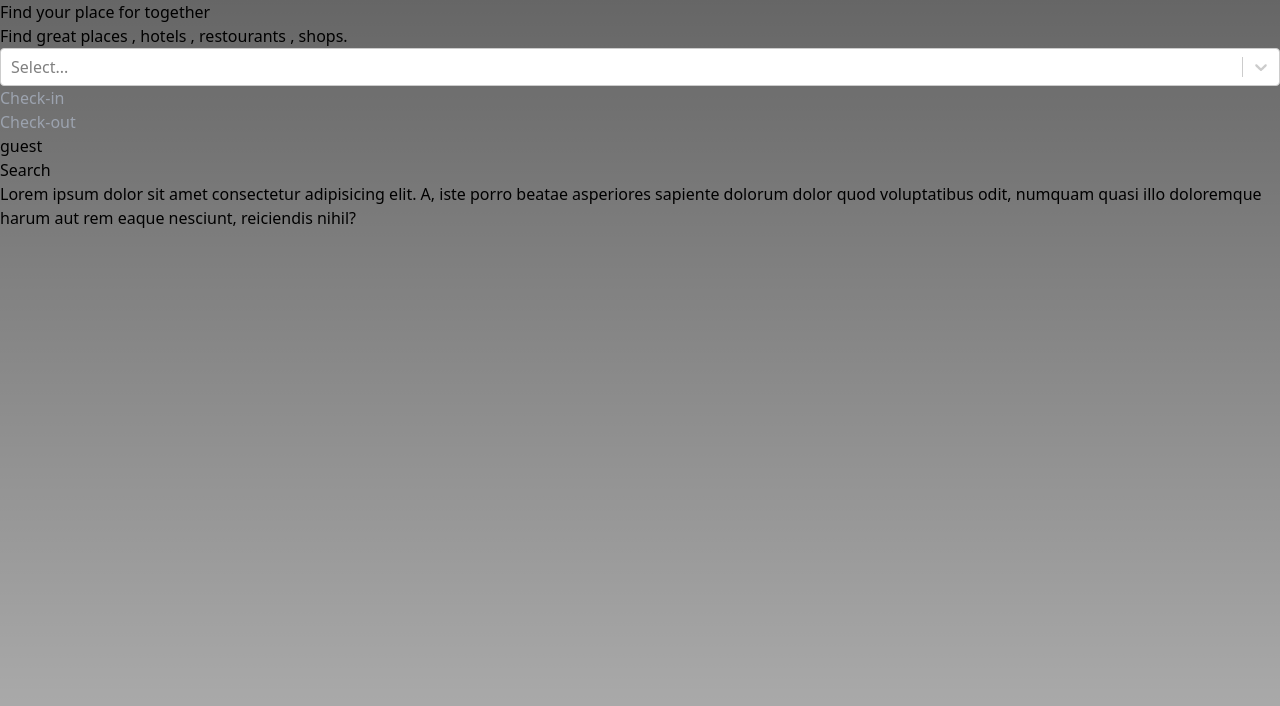
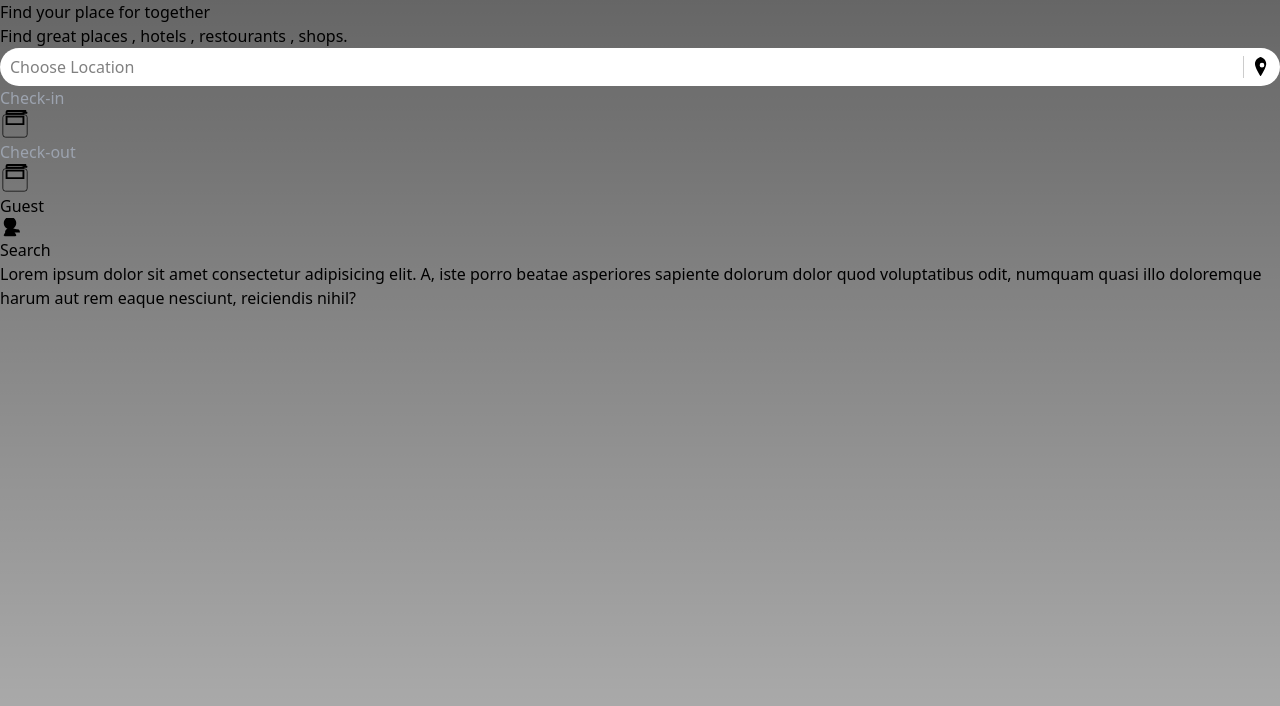
Before and after one commit to Ebubeuzor/Shrbo, a React (Vite) app: page / in a window 1280 px wide. Shown: the top 706 px of the page. Built offline with nearby package versions, Linux system fonts and the light colour scheme.

Commit message:
done with the modal

```diff
--- a/src/App.css
+++ b/src/App.css
@@ -16,11 +16,90 @@
 
 input{
     width: 100%;
-    color: white;
+    color: black;
     background: none;
+    outline: none !important;
 }
 
 input::placeholder {
     color: white;
 
   }
+
+  .css-1xc3v61-indicatorContainer .css-tj5bde-Svg {
+    background-image: url('./assets/location-sign-svgrepo-com.svg') !important; /* Replace with your SVG file path */
+    width: 20px; /* Adjust to match the SVG's width */
+    height: 20px; /* Adjust to match the SVG's height */
+    fill: red;
+    content: "";
+
+  }
+
+  .custom-icon::before {
+    content: "";
+    display: inline-block;
+    width: 20px;
+    height: 20px;
+    background-size: cover;
+    fill: red;
+
+  }
+
+ .css-13cymwt-control{
+    border-radius: 50px !important;
+    border: none;
+    border-style: none !important;
+  }
+
+
+  .react-datepicker {
+    font-family: Arial, sans-serif;
+    background-color: white;
+    border: 1px solid #ccc;
+    padding: 10px;
+    box-shadow: 0px 2px 4px rgba(0, 0, 0, 0.1);
+    display: inline-block;
+  }
+
+  .react-datepicker__month-container {
+    display: flex;
+    flex-direction: column;
+  }
+
+  .react-datepicker__current-month {
+    font-size: 18px;
+    font-weight: bold;
+    margin-bottom: 10px;
+  }
+
+  .react-datepicker__day {
+    display: inline-block;
+    width: 30px;
+    height: 30px;
+    line-height: 30px;
+    text-align: center;
+    margin: 2px;
+    cursor: pointer;
+    border-radius: 50%;
+  }
+
+  .react-datepicker__day--disabled {
+    color: #ccc;
+    cursor: not-allowed;
+  }
+
+  .react-datepicker__day--today {
+    background-color: #f0f0f0;
+  }
+
+  .react-datepicker__day--keyboard-selected {
+    background-color: #87CEEB;
+    color: white;
+  }
+  .react-datepicker__navigation{
+    top: 40px;
+  }
+
+  .ant-modal-footer{
+    display: none;
+  }
--- a/src/Component/SearchLocation.jsx
+++ b/src/Component/SearchLocation.jsx
@@ -1,44 +1,135 @@
 import React, { useState } from "react";
-import Select from "react-select";
+import Select, { components } from "react-select"; // Import components from react-select
 import { Modal, Button } from "antd";
+import { Link } from "react-router-dom";
 import DatePicker from "react-datepicker"; // Import DatePicker
 import "react-datepicker/dist/react-datepicker.css"; // Import DatePicker styles
 
 const options = [
-  { value: "chocolate", label: "Chocolate" },
-  { value: "strawberry", label: "Strawberry" },
-  { value: "vanilla", label: "Vanilla" },
+  { value: "Lekki", label: "Lekki" },
+  { value: "Victoria Island", label: "Victoria Island" },
+  { value: "Satellite town", label: "Satellite town" },
 ];
 
-function GuestModal({ visible, onCancel, onOk, adults }) {
+function GuestModal({
+  visible,
+  onCancel,
+  onOk,
+  adults,
+  children,
+  pets,
+  infants,
+}) {
   const [adultCount, setAdultCount] = useState(adults);
+  const [childCount, setChildCount] = useState(children);
+  const [petCount, setPetCount] = useState(pets);
+  const [infantCount, setInfantCount] = useState(infants);
 
-  const handleDecrease = () => {
-    if (adultCount > 0) {
-      setAdultCount(adultCount - 1);
+  const handleDecrease = (setter, value) => {
+    if (value > 0) {
+      setter(parseInt(value, 10) - 1);
     }
   };
 
-  const handleIncrease = () => {
-    setAdultCount(adultCount + 1);
+  const handleIncrease = (setter, value) => {
+    setter(parseInt(value, 10) + 1);
   };
-
   return (
     <Modal
       title="Select Guests"
       open={visible}
       onCancel={onCancel}
-      onOk={() => onOk(adultCount)}
+      onOk={() => onOk(adultCount, childCount, petCount, infantCount)}
     >
-      <div className="flex items-center space-x-4">
-        <span>Adults:</span>
-        <Button shape="circle" onClick={handleDecrease}>
-          -
-        </Button>
-        <span>{adultCount}</span>
-        <Button shape="circle" onClick={handleIncrease}>
-          +
-        </Button>
+      <div className="flex flex-col space-y-4">
+        <div className="flex items-center justify-between">
+          <div className="flex-col">
+            <span className="text-lg">Adults:</span> <br />
+            <p className="text-gray-400">Ages 13 or above</p>
+          </div>
+          <div className="space-x-2">
+            <Button
+              shape="circle"
+              onClick={() => handleDecrease(setAdultCount, adultCount)}
+            >
+              -
+            </Button>
+            <span>{adultCount}</span>
+            <Button
+              shape="circle"
+              onClick={() => handleIncrease(setAdultCount, adultCount)}
+            >
+              +
+            </Button>
+          </div>
+        </div>
+        <div className="flex items-center justify-between">
+          <div className="flex-col">
+            <span className="text-lg">Children:</span>
+            <p className="text-gray-400">Ages 2–12</p>
+          </div>
+          <div className="space-x-2">
+            <Button
+              shape="circle"
+              onClick={() => handleDecrease(setChildCount, childCount)}
+            >
+              -
+            </Button>
+            <span>{childCount}</span>
+            <Button
+              shape="circle"
+              onClick={() => handleIncrease(setChildCount, childCount)}
+            >
+              +
+            </Button>
+          </div>
+        </div>
+        <div className="flex items-center justify-between">
+          <div className="flex-col">
+            <span className="text-lg">Pets:</span>
+            <p>
+              <Link className="text-gray-400 underline">
+                Bringing a service animal?
+              </Link>
+            </p>
+          </div>
+          <div className="space-x-2">
+            <Button
+              shape="circle"
+              onClick={() => handleDecrease(setPetCount, petCount)}
+            >
+              -
+            </Button>
+            <span>{petCount}</span>
+            <Button
+              shape="circle"
+              onClick={() => handleIncrease(setPetCount, petCount)}
+            >
+              +
+            </Button>
+          </div>
+        </div>
+        <div className="flex items-center justify-between">
+          <div className="flex-col">
+            <span className="text-lg">Infants:</span>
+            <p className="text-gray-400">Under 2</p>
+          </div>
+         <div className="space-x-2">
+         <Button
+            shape="circle"
+            onClick={() => handleDecrease(setInfantCount, infantCount)}
+          >
+            -
+          </Button>
+          <span>{infantCount}</span>
+          <Button
+            shape="circle"
+            onClick={() => handleIncrease(setInfantCount, infantCount)}
+          >
+            +
+          </Button>
+         </div>
+        </div>
       </div>
     </Modal>
   );
@@ -48,7 +139,11 @@ export default function SearchLocation() {
   const [selectedOption, setSelectedOption] = useState(null);
   const [dates, setDates] = useState([]);
   const [guestModalVisible, setGuestModalVisible] = useState(false);
-  const [adults, setAdults] = useState(1);
+  const [adults, setAdults] = useState(0);
+  const [children, setChildren] = useState(0);
+  const [pets, setPets] = useState(0);
+  const [infants, setInfants] = useState(0);
+
   const [checkInDate, setCheckInDate] = useState(null); // State for check-in date
   const [checkOutDate, setCheckOutDate] = useState(null); // State for check-out date
 
@@ -57,20 +152,40 @@ export default function SearchLocation() {
     setAdults(newAdults);
   };
 
+  const DropdownIndicator = (props) => {
+    return (
+      <components.DropdownIndicator {...props}>
+        <svg
+          xmlns="http://www.w3.org/2000/svg"
+          viewBox="0 0 512 512"
+          width="20"
+          height="20"
+        >
+          <path
+            d="M256 0C156.48 0 76 80.48 76 180c0 92.55 127.39 290.31 132.45 298.11a15.994 15.994 0 0 0 23.1 0c5.06-7.8 132.45-205.56 132.45-298.11 0-99.52-80.48-180-180-180zm0 268a60 60 0 1 1 60-60 60 60 0 0 1-60 60z"
+            fill="black"
+          />
+        </svg>
+      </components.DropdownIndicator>
+    );
+  };
+
   return (
-    <form className="absolute bottom-10 w-3/4 mx-auto   bg-slate-400 left-0 right-0   justify-center text-white">
+    <form className="absolute -bottom-10 w-3/4 mx-auto   bg-slate-400 left-0 right-0   justify-center text-gray-400">
       <div className="">
-        <div className=" flex space-x-14 justify-center bg-orange-400 uppercase p-10 items-center text-center">
-          <div className="search md:w-[200px] border border-gray-300 shadow-sm p-4">
+        <div className=" flex space-x-14 justify-center bg-orange-400  p-10 items-center text-center rounded-sm">
+          <div className="search md:w-[250px] md:h-[80px] border border-gray-300 shadow-sm p-4 bg-white ">
             <Select
               className="text-black"
               defaultValue={selectedOption}
               onChange={setSelectedOption}
               options={options}
+              placeholder={"Choose Location"}
+              components={{ DropdownIndicator }} // Use the custom DropdownIndicator
             />
           </div>
-          <div className="date flex space-x-3">
-            <div className="md:w-[100px] border border-gray-300 shadow-sm p-4">
+          <div className="date flex justify-between">
+            <div className="md:w-[150px] border  border-gray-300 shadow-sm p-4 bg-white  md:h-[80px] flex items-center justify-between ">
               <DatePicker
                 selected={checkInDate}
                 onChange={(date) => setCheckInDate(date)}
@@ -78,26 +193,100 @@ export default function SearchLocation() {
                 minDate={new Date()}
                 className="text-black"
               />
+              <svg
+                xmlns="http://www.w3.org/2000/svg"
+                viewBox="0 0 512 512"
+                width="30"
+                height="30"
+              >
+                <rect
+                  x="48"
+                  y="80"
+                  width="416"
+                  height="384"
+                  rx="48"
+                  ry="48"
+                  fill="#ffffff"
+                  stroke="#000000"
+                  strokeWidth="12"
+                />
+                <path
+                  d="M352 16h32a16 16 0 0 1 16 16v32H112V32a16 16 0 0 1 16-16h32V0h32v16h192v-16h32a16 16 0 0 1 16 16v32h32z"
+                  fill="#ffffff"
+                  stroke="#000000"
+                  strokeWidth="32"
+                />
+                <path
+                  d="M112 112h288v128H112z"
+                  fill="#ffffff"
+                  stroke="#000000"
+                  strokeWidth="32"
+                />
+              </svg>
             </div>
-            <div className="md:w-[100px] border border-gray-300 shadow-sm p-4 w-full">
+            <div className="md:w-[150px] border border-gray-300 shadow-sm p-4 w-full bg-white flex items-center">
               <DatePicker
                 selected={checkOutDate}
                 onChange={(date) => setCheckOutDate(date)}
                 placeholderText="Check-out "
                 className="text-black"
               />
+              <svg
+                xmlns="http://www.w3.org/2000/svg"
+                viewBox="0 0 512 512"
+                width="30"
+                height="30"
+              >
+                <rect
+                  x="48"
+                  y="80"
+                  width="416"
+                  height="384"
+                  rx="48"
+                  ry="48"
+                  fill="#ffffff"
+                  stroke="#000000"
+                  strokeWidth="12"
+                />
+                <path
+                  d="M352 16h32a16 16 0 0 1 16 16v32H112V32a16 16 0 0 1 16-16h32V0h32v16h192v-16h32a16 16 0 0 1 16 16v32h32z"
+                  fill="#ffffff"
+                  stroke="#000000"
+                  strokeWidth="32"
+                />
+                <path
+                  d="M112 112h288v128H112z"
+                  fill="#ffffff"
+                  stroke="#000000"
+                  strokeWidth="32"
+                />
+              </svg>
             </div>
           </div>
-          <div className="guest md:w-[200px] border border-gray-300 shadow-sm p-4">
-            <div onClick={() => setGuestModalVisible(true)}>guest</div>
+          <div className="guest md:w-[200px] border border-gray-300 shadow-sm p-4 bg-white flex justify-between  md:h-[80px] items-center">
+            <div onClick={() => setGuestModalVisible(true)}>Guest</div>
             <GuestModal
               visible={guestModalVisible}
               onCancel={() => setGuestModalVisible(false)}
               onOk={handleGuestModalOk}
               adults={adults}
+              children={children}
+              pets={pets}
+              infants={infants}
             />
+            <svg
+              xmlns="http://www.w3.org/2000/svg"
+              viewBox="0 0 512 512"
+              width="20"
+              height="20"
+            >
+              <path
+                d="M256 288c88.37 0 160-71.63 160-160S344.37 -32 256 -32 96 41.63 96 128s71.63 160 160 160zm0 32c-74.88 0-135.75 49.07-160 117.17-4.88 15.08 7.75 29.83 23.33 29.83H392.34c15.58 0 28.21-14.75 23.33-29.83-24.25-68.1-85.12-117.17-160-117.17zM256 32c-70.69 0-128 57.31-128 128s57.31 128 128 128 128-57.31 128-128S326.69 32 256 32zm0 224c-37.59 0-71.47 14.79-96.97 38.9-20.41 20.72-31.21 47.62-31.21 75.1h384c0-27.48-10.8-54.38-31.21-75.1C327.47 270.79 293.59 256 256 256z"
+                fill="black"
+              />
+            </svg>
           </div>
-          <div className="submit md:w-[200px] border border-gray-300 shadow-sm p-4">
+          <div className="submit md:w-[200px] border border-gray-300 shadow-sm p-4 bg-white  md:h-[80px] items-center flex text-center justify-center">
             <button type="submit">Search</button>
           </div>
         </div>
```
Also changed, not shown: src/assets/location-sign-svgrepo-com.svg (added).
